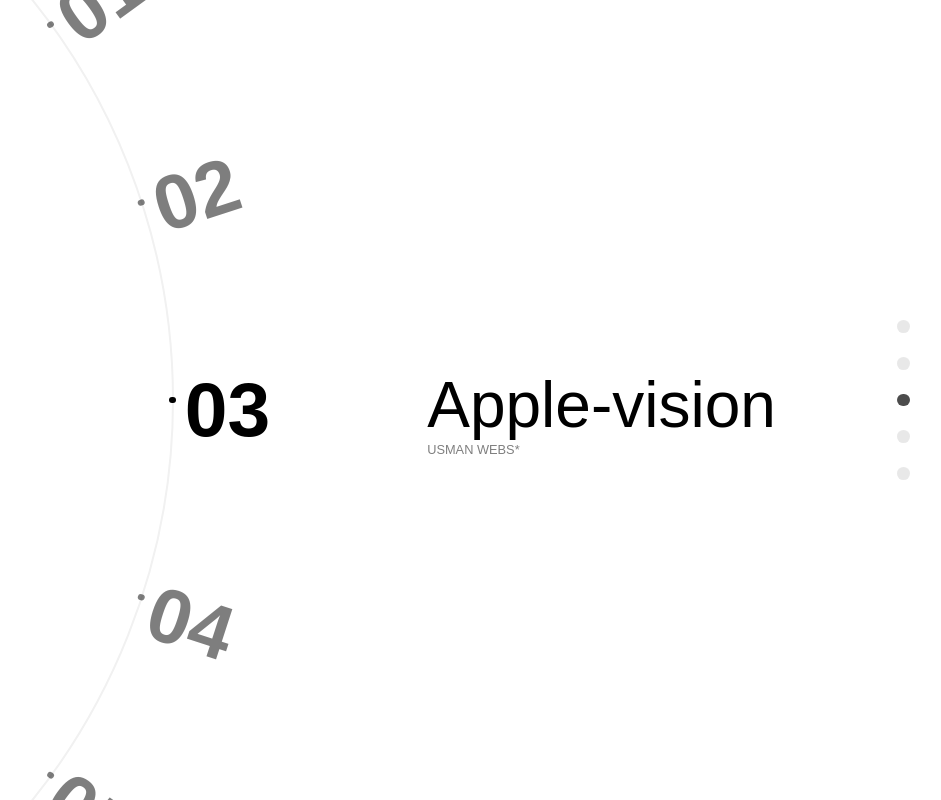
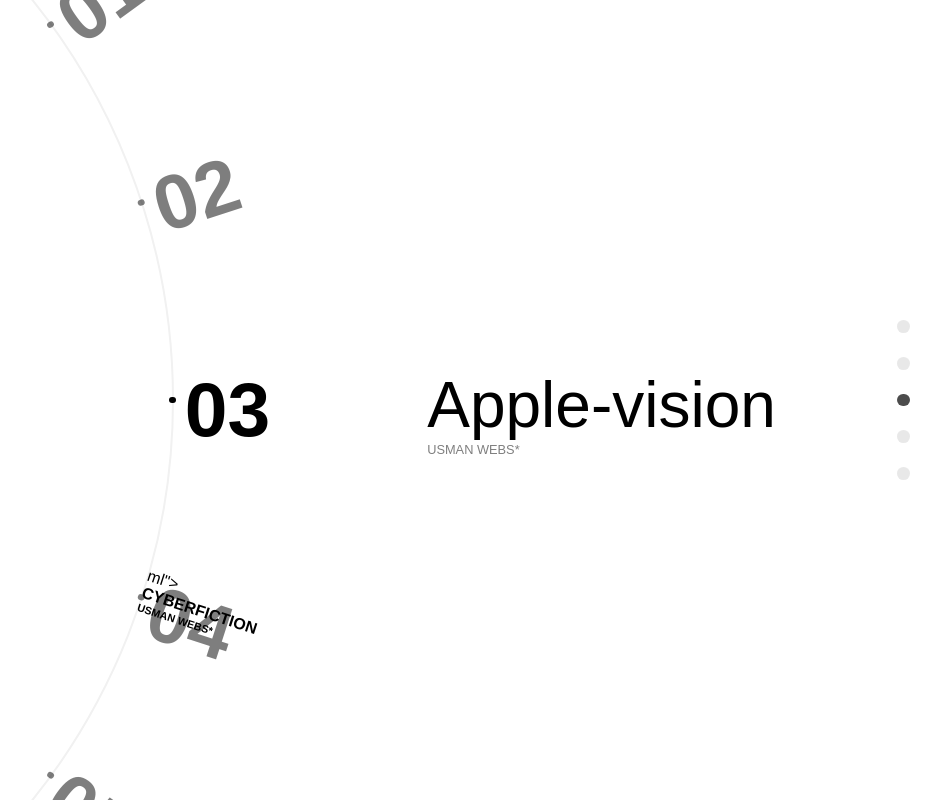
Before and after one commit to Usmanredcodes/Usman-nav, a plain HTML site: page index.html in a window 1280 px wide. Shown: the whole page, without its empty margins (306-1247 px from the left). Drawn offline with Linux system fonts and the light colour scheme.

Commit message:
Update index.html

```diff
--- a/index.html
+++ b/index.html
@@ -55,8 +55,8 @@
 			<h1 class="smcircle1">04</h1>
 		</div>
 		    <!-- sec class -->
-			<div class="sec">
-				<a href="D:\€USman$♥@{DON}{YoYo}★\my all folders\Dom code editing\all best project\premium webs\CYBERFICTION-IMAGES\viewsite USMANWEBS.html"><h4>CYBERFICTION</h4></a>
+			<div>
+				ml"><h4>CYBERFICTION</h4></a>
 				<h6>USMAN WEBS*</h6>
 			</div>
 		</div>
```
